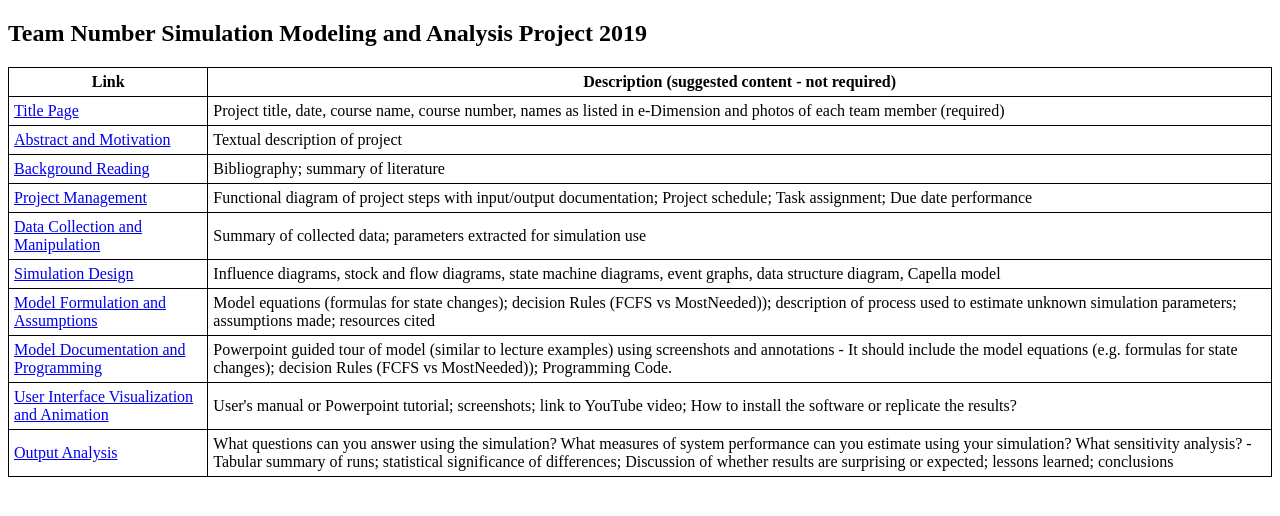
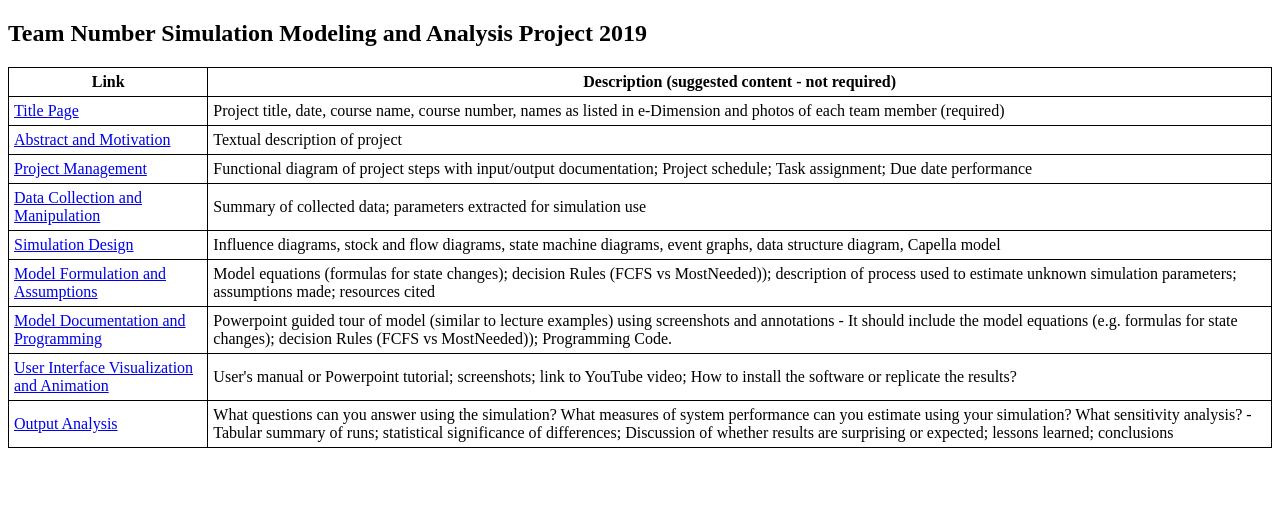
Before and after one commit to nicolelian/SIMULATION_FINAL, a plain HTML site: page Project Name Team Names Template 2019 2/index.html in a window 1280 px wide. Drawn offline with Linux system fonts and the light colour scheme.

Commit message:
Add files via upload

```diff
--- a/Project Name Team Names Template 2019 2/index.html
+++ b/Project Name Team Names Template 2019 2/index.html
@@ -30,12 +30,6 @@ Project title, date, course name, course number, names as listed in e-Dimension
 </td>
 <td>
 Textual description of project
-</td>
-
-</tr><tr><td><a href="Background Reading/index.html">Background Reading</a></td>
-</td>
-<td>
-Bibliography; summary of literature
 </td>
 
 </tr><tr><td><a href="03 Project Management/index.html">Project Management</a></td>
```
Also changed, not shown: Project Name Team Names Template 2019 2/01 Title Page/index.html (+4 -0 lines), Project Name Team Names Template 2019 2/01 Title Page/text_box_date.png (added), Project Name Team Names Template 2019 2/04 Simulation Design/modal_analysis.png.
